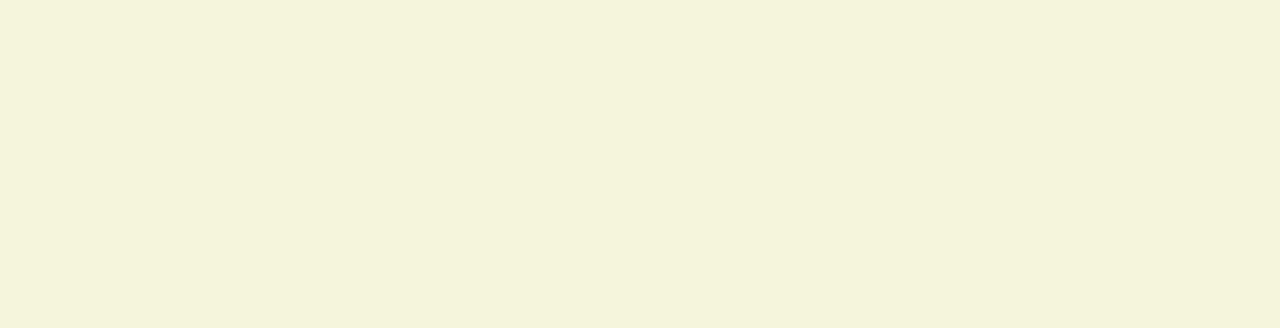
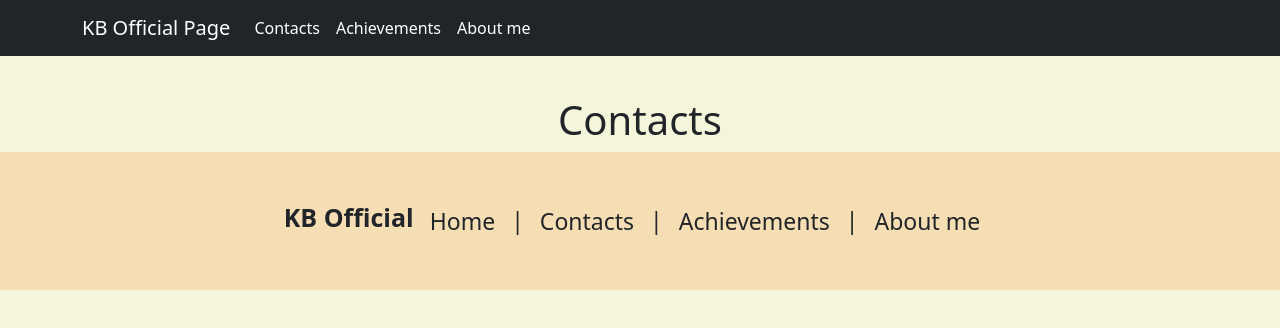
Before and after one commit to KissBenedek/portfolio, a React (Create React App) app: page /contact in a window 1280 px wide. Before the commit this address had no page. Shown: the top 328 px of the page. Built offline with nearby package versions, Linux system fonts and the light colour scheme.

Commit message:
Contact page elkezdve

```diff
--- a/src/index.tsx
+++ b/src/index.tsx
@@ -5,6 +5,7 @@ import App from './App';
 import 'bootstrap/dist/css/bootstrap.min.css';
 import { BrowserRouter, Routes, Route } from 'react-router-dom';
 import MainPage from './pages/MainPage';
+import Contacts from './pages/Contacts';
 
 const root = ReactDOM.createRoot(document.getElementById('root') as HTMLElement);
 
@@ -13,6 +14,7 @@ root.render(
         <BrowserRouter>
             <Routes>
                 <Route path="/" element={<MainPage />} />
+                <Route path="/contact" element={<Contacts />} />
             </Routes>
         </BrowserRouter>
     </React.StrictMode>,
--- /dev/null
+++ b/src/pages/Contacts.tsx
@@ -0,0 +1,24 @@
+import { Col, Container, Row } from "react-bootstrap";
+import Footer from "../components/FooterComp";
+import Navbar from "../components/NavbarComp";
+
+
+const Contacts = () => {
+    return (
+        <div className="page-container">
+            <div className="content">
+            <Navbar/>
+            <Container fluid className="py-5"></Container>
+               <Row className="text-center">
+                <Col>
+                <h1>Contacts</h1>
+                </Col>
+               </Row>
+            </div>
+            <Footer/>
+        </div>
+    )
+}
+
+
+export default Contacts;
--- /dev/null
+++ b/src/styles/Contacts.css
@@ -0,0 +1,9 @@
+.content {
+    flex-grow: 1;
+}
+
+.page-container {
+    display: flex;
+    flex-direction: column;
+    min-height: 100vh;
+}
```
